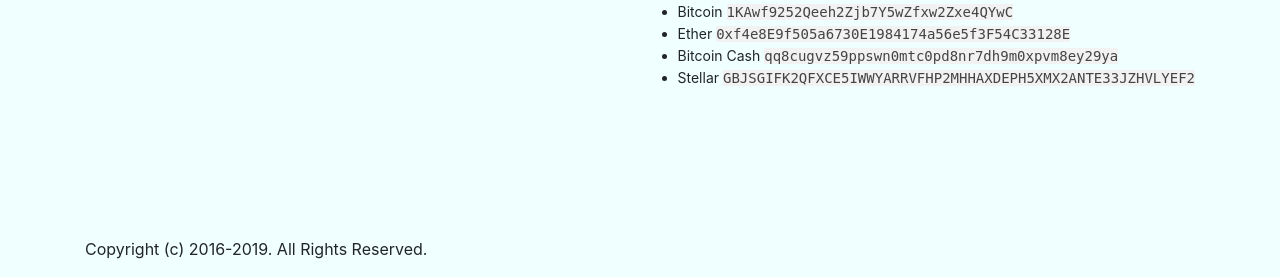
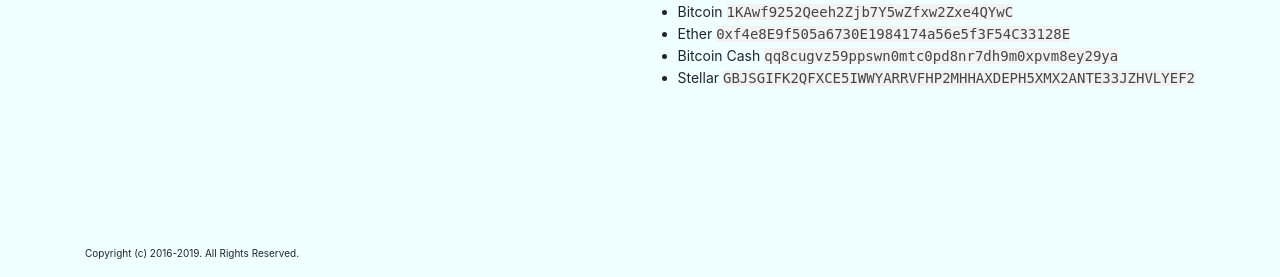
Before and after one commit to Eddy-Morgan/autosess-kNUST, a Flask app: page / in a window 1280 px wide. Shown: the part 523-800 px from the top of the page. Run offline with Flask 2, Linux system fonts and the light colour scheme; parts of the project's set-up code (start-up, migrations or seed data) failed here and were passed over; some libraries are stand-ins or nearby versions.

Commit message:
initial commit  5

```diff
--- a/static/css/style.css
+++ b/static/css/style.css
@@ -29,7 +29,7 @@ body {
 
 .content {
     margin-top: 1vh ;
-    margin-bottom: 5vh;
+    margin-bottom: 3vh;
 }
 
 tt {
@@ -41,6 +41,16 @@ tt {
     font-size: 2vw;
 }
 
+.footer p {
+    font-size: 3vw;
+}
+
+/* Medium devices (landscape tablets, 768px and up)*/
+@media only screen and (min-width: 768px) {
+    .footer p {
+        font-size: 10px;
+    }
+}
 
 /* Extra large devices (large laptops and desktops, 1200px and up) */
 @media only screen and (min-width: 992px) {
@@ -48,4 +58,13 @@ tt {
         float: right;
         font-size: 14px;
     }
+
+    .content {
+        margin-top: 1vh ;
+        margin-bottom: 5vh;
+    }
+
+    .footer p {
+        font-size: 10px;
+    }
 }
```
